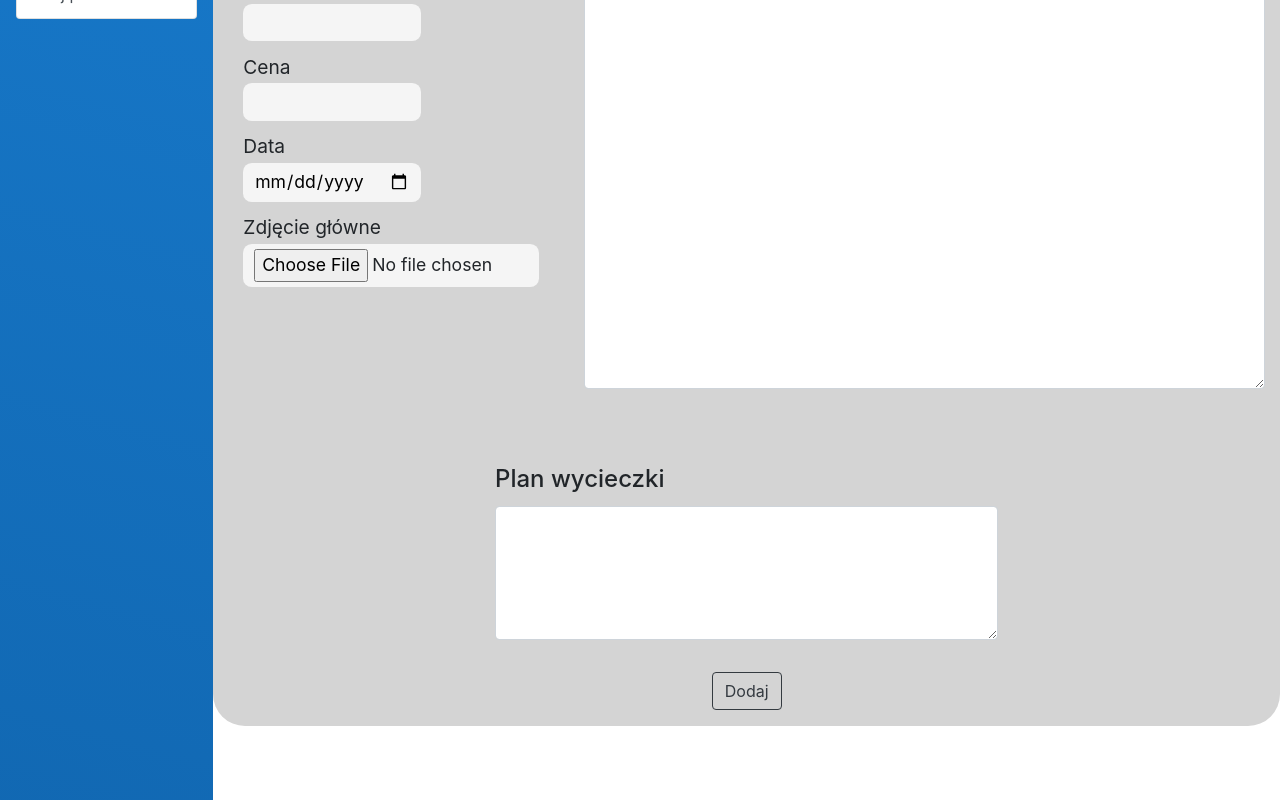
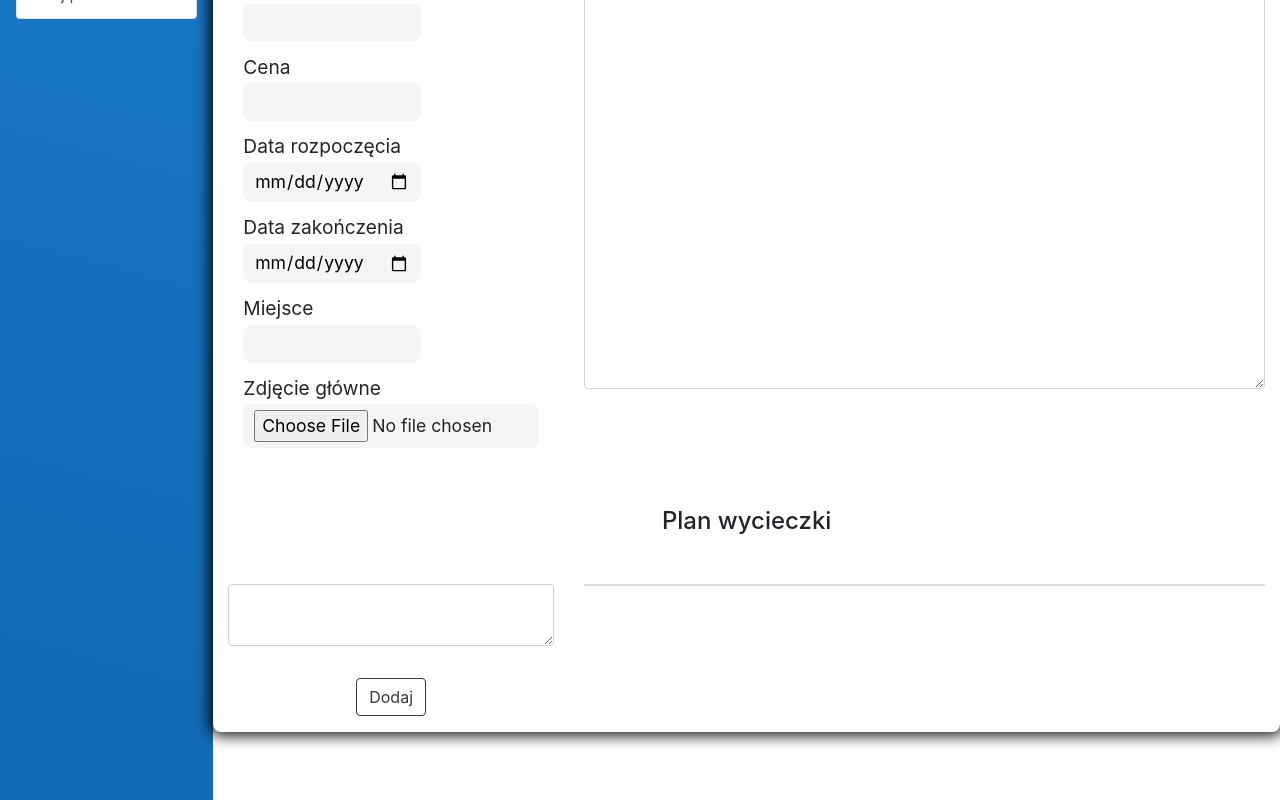
Before and after one commit to navuyi/Praca-Inzynierska-2022, a React (Create React App) app: page /account/guide/new-tour in a window 1280 px wide. Shown: the part 380-1180 px from the top of the page. Built offline with nearby package versions, Linux system fonts and the light colour scheme.

Commit message:
tour creator visual rework

```diff
--- a/src/components/NavbarComponent.js
+++ b/src/components/NavbarComponent.js
@@ -12,7 +12,7 @@ function NavbarComponent(){
                 <Nav.Link as={Link} to="/informations"><span className="white">Informacje</span></Nav.Link>
                 <Nav.Link as={Link} to="/tours"><span className="white">Wycieczki</span></Nav.Link>
                 <NavDropdown id="collasible-nav-dropdown" title="Moje konto">
-                    <NavDropdown.Item as={Link} to="/account/guide"><span className="black">Przewodnik</span></NavDropdown.Item>
+                    <NavDropdown.Item as={Link} to="/account/guide/new-tour"><span className="black">Przewodnik</span></NavDropdown.Item>
                     <NavDropdown.Item as={Link} to="/account/user"><span className="black">Użytkownik</span></NavDropdown.Item>
                     <NavDropdown.Item as={Link} to="/account/messages"><span className="black">Wiadomości</span></NavDropdown.Item>
                 </NavDropdown>
--- a/src/pages/guide/Guide.js
+++ b/src/pages/guide/Guide.js
@@ -23,7 +23,7 @@ function Guide(){
             <Container fluid style={{marginTop: "0em"}}>
                 <Row>
                     <Col lg={2} sm={12} style={{padding: "0"}}>
-                        <SideNavbar title="Panel użytkownika">
+                        <SideNavbar title="Panel przewodnika">
                             <SideNavbarLink
                                 name="Nowa wycieczka"
                                 path="/account/guide/new-tour"
--- a/src/pages/guide/GuideNewTour.js
+++ b/src/pages/guide/GuideNewTour.js
@@ -7,6 +7,7 @@ function GuideNewTour(){
     const [pointInput, setPointInput] = useState("");
     const [editMode, setEditMode] = useState(false);
     const [idToEdit, setIdToEdit] = useState(-1);
+    const [image, setImage] = useState("");
 
     function handlePointAdd(){
         if(editMode === false){
@@ -37,22 +38,25 @@ function GuideNewTour(){
         setEditMode(true);
         let tmpPoints = [...points];
         let inputToEdit = tmpPoints[e.target.id];
+        console.log(inputToEdit);
         setIdToEdit(e.target.id);
         setPointInput(inputToEdit);
 
 
         // Scroll back to tour plan input
         window.scroll({
-            top:    document.getElementById("plan-input-header").offsetParent.offsetTop - window.innerHeight/2,
+            top:    document.getElementById("point-input").offsetParent.offsetTop - window.innerHeight/4,
             left: 0,
             behavior: "smooth"
         });
     }
 
 
+
     return(
+
         <div className="guideNewTour">
-            <Container className={"mt-lg-5 cont"}>
+            <Container className={"mt-lg-5 mt-5 cont"}>
                 <Row lg={12}>
                     <h1> Kreator wycieczki </h1>
                 </Row>
@@ -74,56 +78,59 @@ function GuideNewTour(){
                                     <input type="number"/>
                                 </div>
                                 <div className="inputGroup">
-                                    <p> Data </p>
+                                    <p> Data rozpoczęcia </p>
                                     <input type="date"/>
                                 </div>
                                 <div className="inputGroup">
+                                    <p> Data zakończenia </p>
+                                    <input type="date"/>
+                                </div>
+                                <div className="inputGroup">
+                                    <p> Miejsce </p>
+                                    <input type="text"/>
+                                </div>
+                                <div className="inputGroup">
                                     <p> Zdjęcie główne</p>
-                                    <input type="file"/>
+                                    <input type="file" onChange={(e)=>setImage(URL.createObjectURL(e.target.files[0]))}/>
+                                    <img src={image} alt={""} style={{maxWidth: "100%"}}/>
                                 </div>
                         </Col>
                     </Col>
-                    <Col lg={8}>
-                        <Form.Group controlId="exampleForm.ControlTextarea1" className={"w-100 d-flex flex-column align-items-start"}>
+                    <Col lg={8} >
+                        <Form.Group controlId="exampleForm.ControlTextarea1" className={"w-100 d-flex flex-column align-items-lg-start align-items-center"}>
                             <h2> Opis wycieczki </h2>
                             <Form.Control as="textarea" rows={20} />
                         </Form.Group>
                     </Col>
                 </Row>
-                <Row className={"d-flex flex-column align-items-lg-center justify-content-lg-center mt-lg-5"}>
-                    <Col lg={6}>
-                        <Form.Group>
+
                 <h3 id="plan-input-header"> Plan wycieczki </h3>
-                            <Form.Control as="textarea" rows={5} value={pointInput} onChange={(e)=>setPointInput(e.target.value)}/>
+                <Row className={"d-flex flex-row  mt-lg-5 align-items-start"}>
+                    <Col lg={4} xs={12} className={"d-flex align-items-center justify-content-center flex-column"}>
+                        <Form.Group className={"w-100"}>
+                            <Form.Control id="point-input" as="textarea" rows={2} value={pointInput} onChange={(e)=>setPointInput(e.target.value)}/>
                         </Form.Group>
-                    </Col>
-                    <Col lg={4} className={"d-flex justify-content-center"}>
                         <Button variant={"outline-dark"}  onClick={handlePointAdd} className={"m-lg-3 m-4"}> {editMode ? <span>Edytuj</span> : <span>Dodaj</span>}</Button>
                     </Col>
-
-                </Row>
-                <Row className={"d-flex justify-content-lg-center"}>
-                    <Col lg={10} sm={12}>
+                    <Col lg={8} className={"d-flex justify-content-center"}>
+                        <div className={"table-container"}>
+                            <table>
+                                <tbody>
                                 {
-                        points.map((item, index)=>{
+                                    points.map((point, index)=>{
                                         return(
-                                <div key={index} className="point-container" id={index}>
-                                    <Row className={"d-flex align-items-lg-center justify-content-lg-between justify-content-center"}>
-                                        <Col lg={1} sm={12} className="point-number d-flex justify-content-center">
-                                            {index+1}
-                                        </Col>
-                                        <Col lg={8}  className="point-content justify-content-sm-center">
-                                            {item}
-                                        </Col>
-                                        <Col xs={6} lg={3}  className={"d-flex justify-content-between justify-content-lg-between mt-3"}>
-                                            <Button variant={"dark"} as={"button"} id={index} onClick={handlePointDelete}> Usuń </Button>
-                                            <Button variant={"dark"} as={"button"} id={index} onClick={handlePointEdit}> Edytuj </Button>
-                                        </Col>
-                                    </Row>
-                                </div>
+                                            <tr tabIndex={0} key={index}>
+                                                <td width="10%" style={{textAlign: "center"}}> {index+1} </td>
+                                                <td > {point} </td>
+                                                <td width="1%" ><Button className={"td-b"} variant={"dark"} onClick={handlePointEdit} id={index}> Edytuj </Button></td>
+                                                <td width="1%" ><Button className={"td-b"} variant={"dark"} onClick={handlePointDelete} id={index}> Usuń </Button></td>
+                                            </tr>
                                         )
                                     })
                                 }
+                                </tbody>
+                            </table>
+                        </div>
                     </Col>
                 </Row>
             </Container>
--- a/src/styles/guideNewTour.css
+++ b/src/styles/guideNewTour.css
@@ -1,9 +1,9 @@
+.guideNewTour .cont{
+    border-radius: 0.5em;
+    background-color: #ffffff;
+    margin-bottom: 10em;
 
-.guideNewTour .cont{
-    background-color: rgb(212, 212, 212);
-    border-radius: 2em;
-
-    margin-bottom: 10em;
+    box-shadow: 0px 0px 15px 3px black;
 }
 .guideNewTour h1{
     font-size: 2.5rem;
@@ -51,32 +51,42 @@
     width: 100%;
 }
 
+.guideNewTour #plan-input-header{
+    margin: 0;
+    margin-top: 3rem;
+    text-align: center;
+}
+.guideNewTour .table-container{
+    width: 100%;
+    overflow-y: auto;
+    border: 1px solid #dddddd;
+}
+.guideNewTour table{
+    font-family: arial, sans-serif;
+    border-collapse: collapse;
 
-.guideNewTour .point-container{
-    margin: 2em 0;
+    overflow-y: scroll;
+}
+.guideNewTour tr{
+    cursor: pointer;
+}
+.guideNewTour tr:hover{
+    background-color: dodgerblue;
+    color: whitesmoke;
+}
+.guideNewTour tr:hover .td-b{
+    visibility: visible;
+}
+.guideNewTour .td-b{
+    visibility: hidden;
+}
 
-    background-color: #b9b9b9;
-    padding: 1em 1em;
-    border-radius: 1em;
-}
-.guideNewTour .point-container .point-number{
-    font-size: 2rem;
-    font-family: "Roboto", sans-serif;
-    font-weight: 700;
-    color: #187bcd;
-}
-.guideNewTour .point-container .point-content{
-    font-family: 'Lora', sans-serif;
-    font-size: 0.9rem;
-}
-.guideNewTour .point-container button{
 
-}
 
 
 @media (max-width: 900px) {
     .guideNewTour .cont{
-        background-color: #cccccc;
+        background-color: #ffffff;
         border-radius: unset;
     }
 
@@ -121,4 +131,17 @@
     .guideNewTour .inputGroup input[type=file]{
         width: 100%;
     }
+    .guideNewTour tr{
+        cursor: pointer;
+    }
+    .guideNewTour tr:hover{
+        background-color: unset;
+        color: unset;
+    }
+    .guideNewTour tr:hover .td-b{
+        visibility: unset;
+    }
+    .guideNewTour .td-b{
+        visibility: unset;
+    }
 }
```
Also changed, not shown: 2 other files (tests, documents, lock files or other folders). Lines whose indentation alone changed are shown as unchanged.
